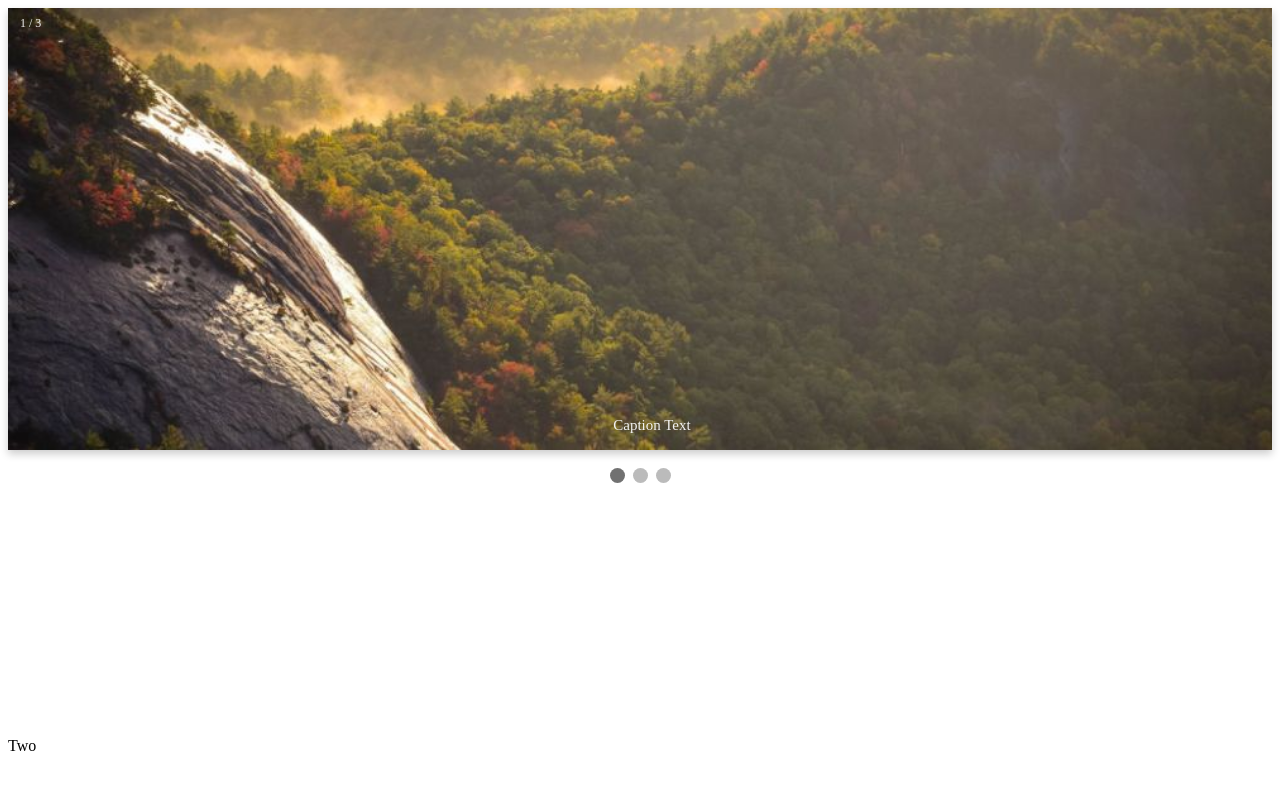
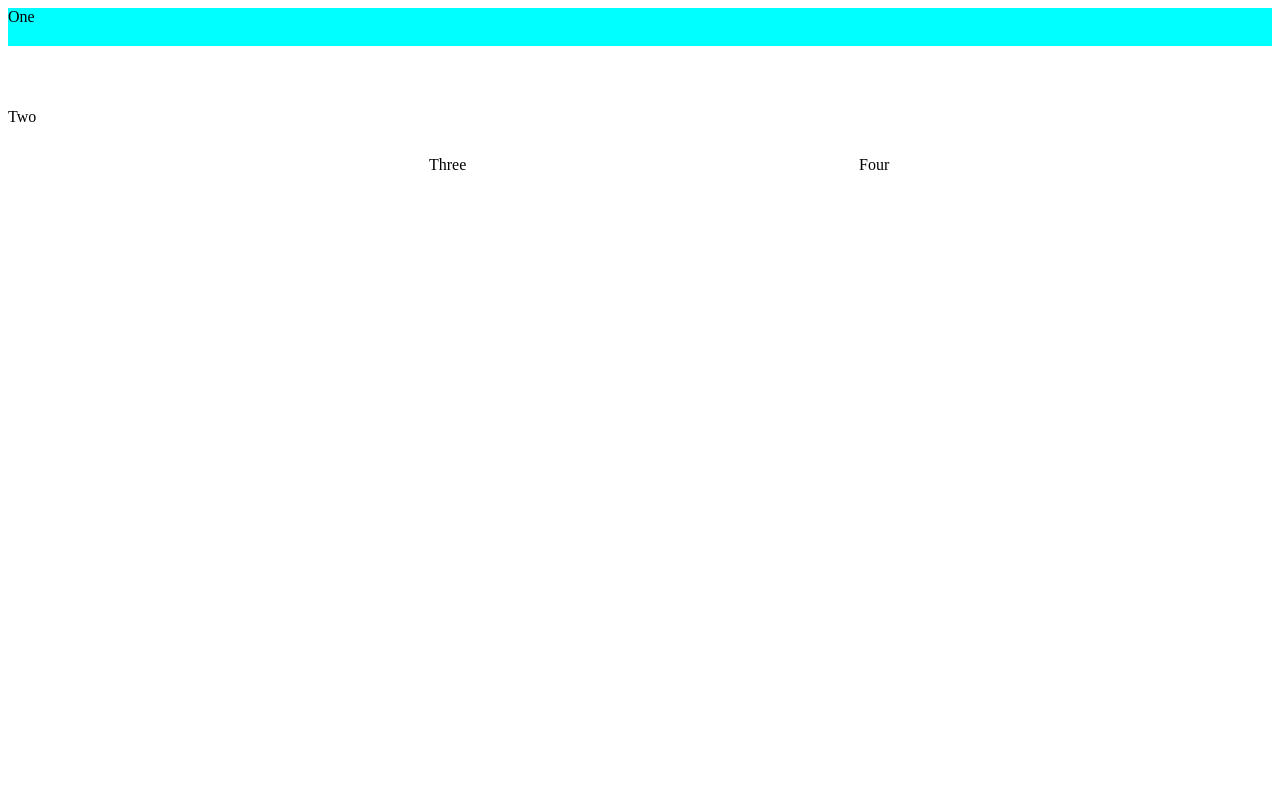
Before and after one commit to markorenic/ia, a PHP site: page /php/welcome.php in a window 1280 px wide. Shown: the top 793 px of the page. After the commit the page ends 170 px from the top, so only its background shows below. Run offline with PHP 8.4, Linux system fonts and the light colour scheme.

Commit message:
Comented out slidesh and changed username to email

```diff
--- a/php/welcome.php
+++ b/php/welcome.php
@@ -1,61 +1,47 @@
 <header>
     <link rel="stylesheet" href="style/welcomestyle.css">
 </header>
-<div class="wrapper">
-  <div class="one">
-
-    <div class="slideshow-container">
-
-      <div class="mySlides fade">
-        <div class="numbertext">1 / 3</div>
-        <img src="resources\img_nature_wide.jpg" style="width:100%">
-        <div class="text">Caption Text</div>
-      </div>
-
-      <div class="mySlides fade">
-        <div class="numbertext">2 / 3</div>
-        <img src="resources\img_snow_wide.jpg" style="width:100%">
-        <div class="text">Caption Two</div>
-      </div>
-
-      <div class="mySlides fade">
-        <div class="numbertext">3 / 3</div>
-        <img src="resources\img_mountains_wide.jpg" style="width:100%">
-        <div class="text">Caption Three</div>
-      </div>
-
-      </div>
-      <br>
-
-      <div style="text-align:center">
-        <span class="dot"></span>
-        <span class="dot"></span>
-        <span class="dot"></span>
-    </div>
-  </div>
+<div class="welcome-container parallax">
+  <div class="one">One</div>
   <div class="two">Two</div>
   <div class="three">Three</div>
   <div class="four">Four</div>
 </div>
 
 <script>
-var slideIndex = 0;
-showSlides();
+var counter = 0, // to keep track of current slide
+    $items = $('.slideshow figure'), // a collection of all of the slides, caching for performance
+    numItems = $items.length; // total number of slides
 
-function showSlides() {
-  var i;
-  var slides = document.getElementsByClassName("mySlides");
-  var dots = document.getElementsByClassName("dot");
-  for (i = 0; i < slides.length; i++) {
-    slides[i].style.display = "none";
-  }
-  slideIndex++;
-  if (slideIndex > slides.length) {slideIndex = 1}
-  for (i = 0; i < dots.length; i++) {
-    dots[i].className = dots[i].className.replace(" active", "");
-  }
-  slides[slideIndex-1].style.display = "block";
-  dots[slideIndex-1].className += " active";
-  setTimeout(showSlides, 2000); // Change image every 2 seconds
+// this function is what cycles the slides, showing the next or previous slide and hiding all the others
+var showCurrent = function(){
+    var itemToShow = Math.abs(counter%numItems);// uses remainder (aka modulo) operator to get the actual index of the element to show
+
+  $items.removeClass('show'); // remove .show from whichever element currently has it
+  $items.eq(itemToShow).addClass('show');
+};
+
+// add click events to prev & next buttons
+$('.next').on('click', function(){
+    counter++;
+    showCurrent();
+});
+$('.prev').on('click', function(){
+    counter--;
+    showCurrent();
+});
+
+// if touch events are supported then add swipe interactions using TouchSwipe https://github.com/mattbryson/TouchSwipe-Jquery-Plugin
+if('ontouchstart' in window){
+  $('.slideshow').swipe({
+    swipeLeft:function() {
+      counter++;
+      showCurrent();
+    },
+    swipeRight:function() {
+      counter--;
+      showCurrent();
+    }
+  });
 }
 </script>
--- a/phplogin/login.php
+++ b/phplogin/login.php
@@ -12,7 +12,7 @@
 				<label for="username">
 					<i class="fas fa-user"></i>
 				</label>
-				<input type="text" name="username" placeholder="Username" id="username" required>
+				<input type="email" name="username" placeholder="Username" id="username" required>
 				<label for="password">
 					<i class="fas fa-lock"></i>
 				</label>
--- a/style/welcomestyle.css
+++ b/style/welcomestyle.css
@@ -1,9 +1,9 @@
 
-.wrapper {
+.welcome-container {
     display: grid;
     grid-template-columns: 3;
     grid-gap: 10px;
-    grid-auto-rows: 80% 50%;
+    grid-auto-rows: 45% 50%;
   }
   .one {
     grid-column: 1 / 4;
@@ -21,22 +21,22 @@
     grid-column: 3;
     grid-row: 4;
   }
-
+/*
 .parralax {
     padding: 0;
     margin: 0;
     /* The image used */
-    background-image: url("http://schoolconstructionnews.com/wp-content/uploads/2017/09/FOMHouston.800.jpg");
+    /* background-image: url("http://schoolconstructionnews.com/wp-content/uploads/2017/09/FOMHouston.800.jpg"); */
 
     /* Set a specific height */
-    height: 100%;
+    /* height: 100%;  */
 
     /* Create the parallax scrolling effect */
-    background-attachment: fixed;
+    /* background-attachment: fixed;
     background-position: center;
     background-repeat: no-repeat;
     background-size: cover;
-  }
+  } */
 
 
   @font-face {
@@ -114,3 +114,32 @@ img {vertical-align: middle;}
 @media only screen and (max-width: 300px) {
   .text {font-size: 11px}
 }
+
+/*
+<figure class="show">
+      <img src="http://themarklee.com/wp-content/uploads/2013/12/snowying.jpg" width="100%" />
+      <figcaption>Description</figcaption>
+    </figure>
+    <figure>
+      <img src="http://themarklee.com/wp-content/uploads/2013/12/starlight.jpg" width="100%" />
+      <figcaption>Description</figcaption>
+    </figure>
+    <figure>
+      <img src="http://themarklee.com/wp-content/uploads/2013/12/snowstorm.jpg" width="100%" />
+      <figcaption>Description</figcaption>
+    </figure>
+    <figure>
+      <img src="http://themarklee.com/wp-content/uploads/2013/12/misty-winter-afternoon.jpg" width="100%" />
+      <figcaption>Description</figcaption>
+    </figure>
+    <figure>
+      <img src="http://themarklee.com/wp-content/uploads/2013/12/good-morning.jpg" width="100%" />
+      <figcaption>Description</figcaption>
+    </figure>
+    <figure>
+      <img src="http://themarklee.com/wp-content/uploads/2013/12/driving-home-for-christmas.jpg" width="100%" />
+      <figcaption>Description</figcaption>
+    </figure>
+    <span class="prev">&laquo;</span>
+    <span class="next">&raquo;</span>
+    */
```
Also changed, not shown: style/style.css (+79 -3 lines).
